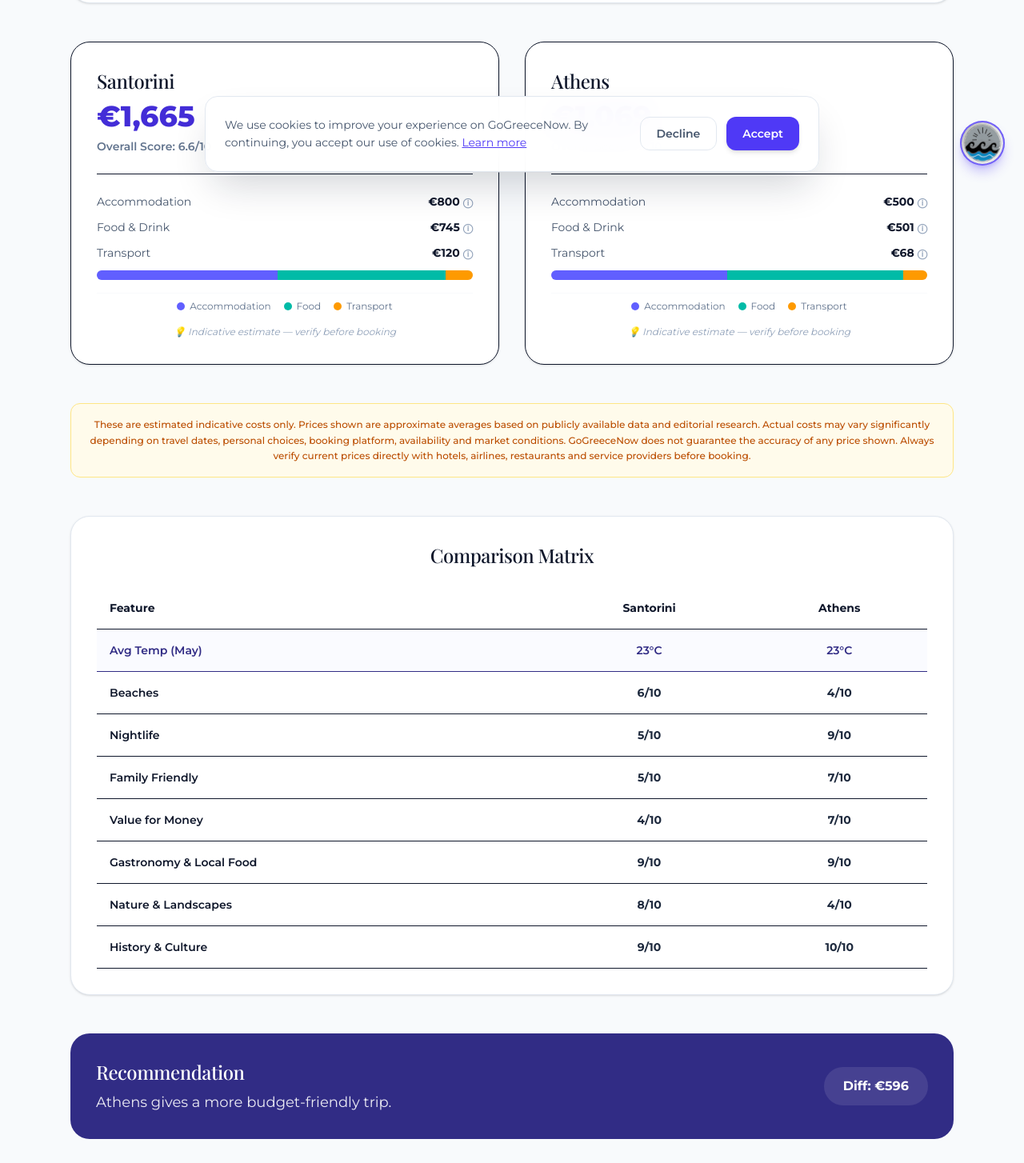
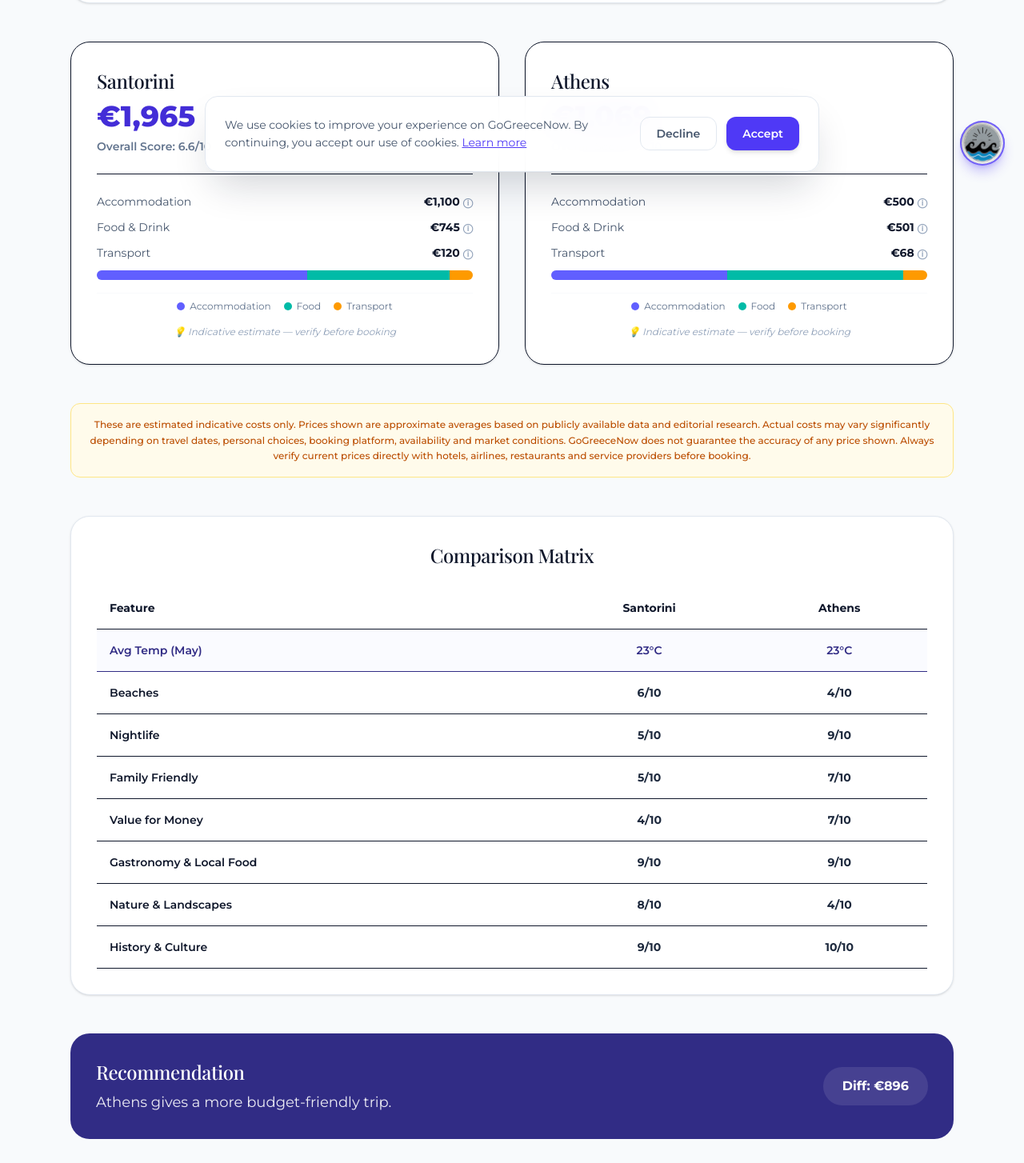
Before and after one commit to xristoskout/forumgreece, a Next.js app: page /en/travel-tools in a window 1280 px wide. Shown: the part 569-2023 px from the top of the page at 80% size. Built offline with nearby package versions, Linux system fonts and the light colour scheme; a web font is replaced by a local one.

Commit message:
feat: update hotel pricing system with custom overrides + new style multipliers (0.5/3.2)

```diff
--- a/components/decision-engine-client.tsx
+++ b/components/decision-engine-client.tsx
@@ -148,7 +148,7 @@ const REAL_PRICING: Record<string, any> = {
     car_rental_day: 70,
     avg_hotel_low: 130,
     avg_hotel_may_june: 180,
-    avg_hotel_july_aug: 380,
+    avg_hotel_july_aug: 300,
     avg_hotel_sept_oct: 190,
     avg_daily_budget_backpacker: 90,
     avg_daily_budget_midrange: 220,
@@ -812,8 +812,8 @@ const REAL_PRICING: Record<string, any> = {
     bus_ticket: 1.5,
     atv_scooter_day: null,
     car_rental_day: 35,
-    avg_hotel_low: 50,
-    avg_hotel_may_june: 70,
+    avg_hotel_low: 60,
+    avg_hotel_may_june: 90,
     avg_hotel_july_aug: 95,
     avg_hotel_sept_oct: 70,
     avg_daily_budget_backpacker: 45,
@@ -847,9 +847,9 @@ const REAL_PRICING: Record<string, any> = {
     bus_ticket: 1.8,
     atv_scooter_day: 22,
     car_rental_day: 35,
-    avg_hotel_low: 50,
-    avg_hotel_may_june: 70,
-    avg_hotel_july_aug: 105,
+    avg_hotel_low: 70,
+    avg_hotel_may_june: 80,
+    avg_hotel_july_aug: 155,
     avg_hotel_sept_oct: 70,
     avg_daily_budget_backpacker: 48,
     avg_daily_budget_midrange: 90,
@@ -1023,6 +1023,21 @@ const NOT_IDEAL_FOR_LABELS: Record<string, { en: string; el: string }> = {
   long_stays: { en: "Long stays", el: "Μεγάλη διάρκεια διαμονής" }
 };
 
+const CUSTOM_HOTEL_PRICES: Record<string, Record<string, Record<string, number>>> = {
+  santorini: {
+    low: { budget: 52, mid: 120, luxury: 1264 },
+    may_june: { budget: 50, mid: 220, luxury: 1352 },
+    july_aug: { budget: 80, mid: 300, luxury: 1560 },
+    sept_oct: { budget: 80, mid: 175, luxury: 1385 },
+  },
+  patras: {
+    low: { budget: 40, mid: 60, luxury: 180 },
+    may_june: { budget: 50, mid: 90, luxury: 170 },
+    july_aug: { budget: 57, mid: 95, luxury: 209 },
+    sept_oct: { budget: 42, mid: 70, luxury: 154 },
+  },
+};
+
 const getRealData = (slug: string) => {
   let key = slug;
   if (key === 'lemnos') key = 'limnos';
@@ -1060,13 +1075,22 @@ export default function DecisionEngineClient({ destinations, lang }: { destinati
 
     // 1. Accommodation (Hotel Rooms based on 2 people per room)
     const rooms = Math.ceil(adults / 2);
-    const baseHotelPrice = real[`avg_hotel_${season}`] || 80;
+    let hotelCost: number;
+    const custom = CUSTOM_HOTEL_PRICES[d.slug]?.[season];
+    if (custom) {
+      if (d.slug === 'patras' && (month === 'february' || month === 'march')) {
+        hotelCost = ({ budget: 60, mid: 100, luxury: 220 })[style] * rooms * days;
+      } else {
+        hotelCost = custom[style] * rooms * days;
+      }
+    } else {
+      let baseHotelPrice = real[`avg_hotel_${season}`] || 80;
+      let styleMultiplier = 1.0;
+      if (style === 'budget') styleMultiplier = 0.5;
+      if (style === 'luxury') styleMultiplier = 3.2;
 
-    let styleMultiplier = 1.0;
-    if (style === 'budget') styleMultiplier = 0.6;
-    if (style === 'luxury') styleMultiplier = 2.2;
-
-    const hotelCost = baseHotelPrice * styleMultiplier * rooms * days;
+      hotelCost = baseHotelPrice * styleMultiplier * rooms * days;
+    }
 
     // 2. Food & Drink
     let mealCost = real.midrange_meal || 30;
```
